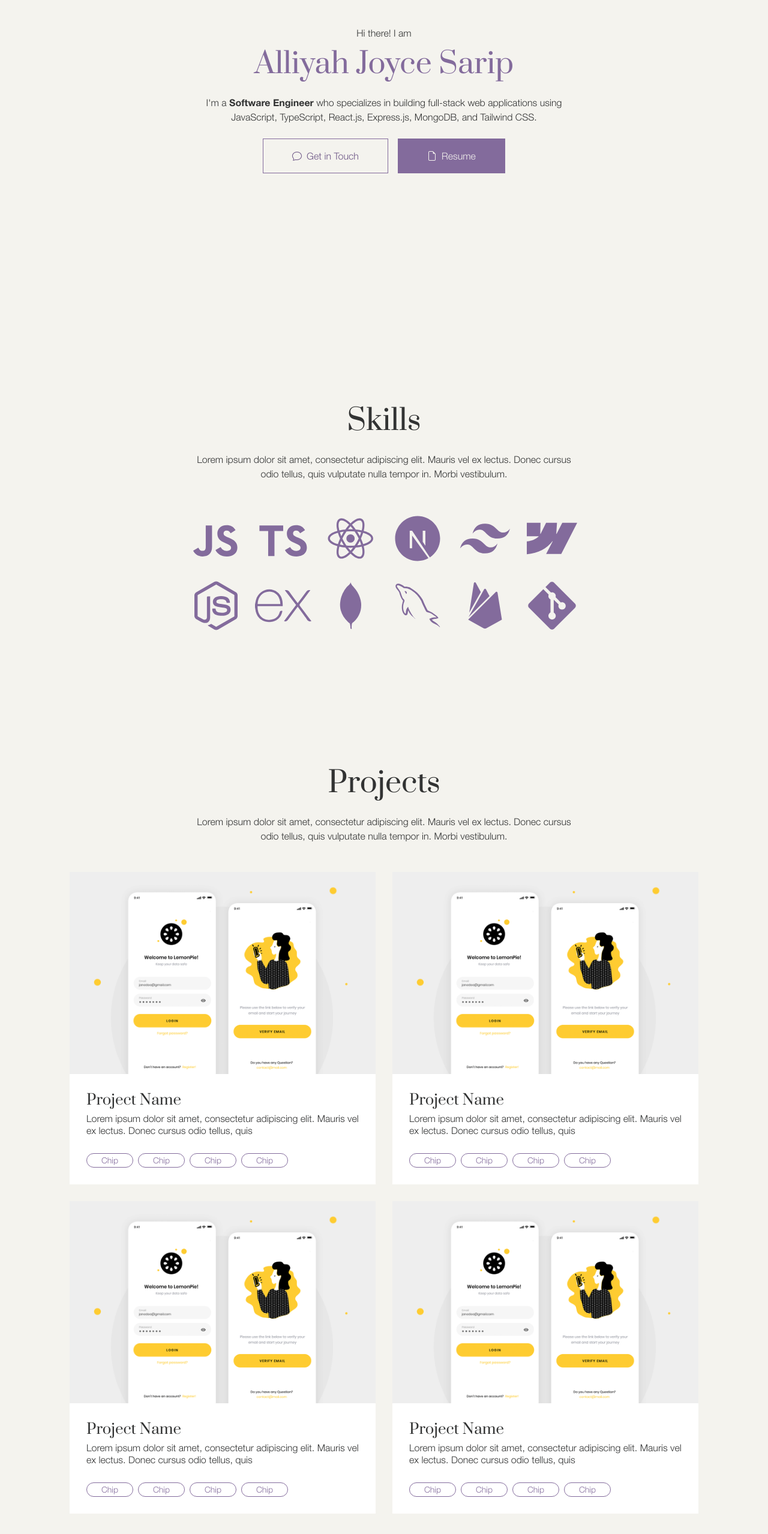
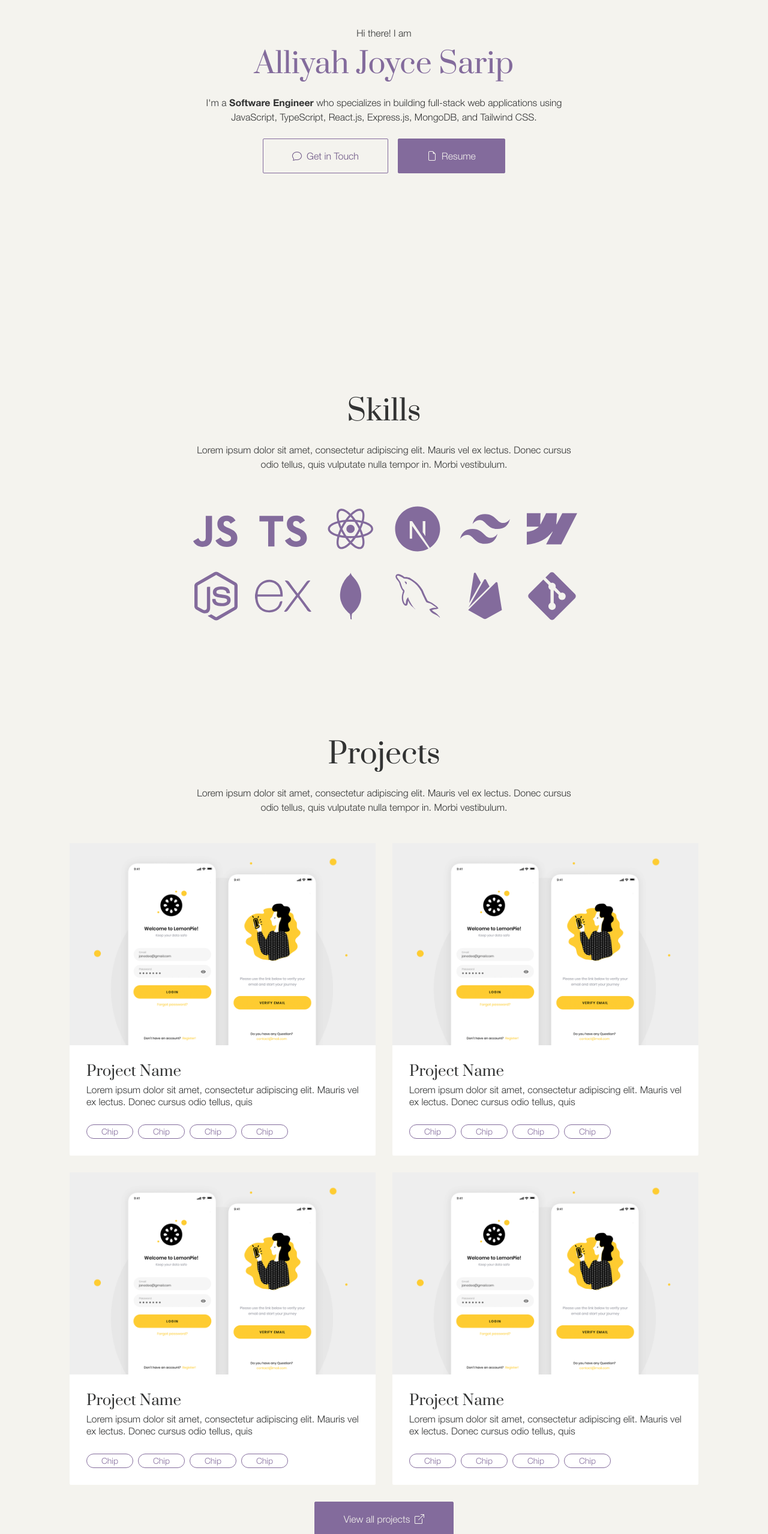
Before and after one commit to alliyah95/portfolio, a Next.js app: page / in a window 1280 px wide. Shown: the part 234-2792 px from the top of the page at 60% size. Built offline with nearby package versions, Linux system fonts and the light colour scheme.

Commit message:
style: modify general styles

```diff
--- a/src/app/globals.css
+++ b/src/app/globals.css
@@ -13,16 +13,16 @@
         @apply bg-white-200 text-black-100 text-sm md:text-base;
     }
     section {
-        @apply px-7 md:px-9 xl:px-10 py-20 md:py-24 xl:py-28;
+        @apply px-7 md:px-9 xl:px-10 py-12 md:py-16 xl:py-24;
     }
     h1 {
-        @apply font-prata text-4xl md:text-5xl 2xl:text-7xl leading-tight;
+        @apply font-prata text-3xl md:text-4xl lg:text-5xl 2xl:text-7xl leading-tight;
     }
     h2 {
-        @apply font-prata text-4xl md:text-5xl leading-tight mb-3 md:mb-7;
+        @apply font-prata text-3xl md:text-4xl lg:text-5xl leading-tight mb-3 md:mb-7;
     }
     h3 {
-        @apply font-prata text-xl md:text-2xl leading-tight;
+        @apply font-prata text-xl lg:text-2xl leading-tight;
     }
     input,
     textarea {
@@ -35,7 +35,7 @@
 
 @layer components {
     .btn {
-        @apply py-2 md:py-4 px-8 md:px-12 flex items-center space-x-2 border border-purple-100 transition-all duration-300;
+        @apply rounded-sm py-3 md:py-4 px-8 md:px-12 flex justify-center items-center space-x-2 border border-purple-100 transition-all duration-300;
     }
     .btn--filled {
         @apply bg-purple-100 hover:bg-purple-200 text-white-200 hover:border-purple-200;
@@ -46,6 +46,9 @@
     .btn[disabled] {
         @apply cursor-not-allowed;
     }
+    .btn--full-width {
+        @apply w-full md:w-auto;
+    }
 }
 
 @layer utilities {
--- a/src/components/contact/contact-form.tsx
+++ b/src/components/contact/contact-form.tsx
@@ -1,7 +1,7 @@
 "use client";
 
 import React from "react";
-import { BsSend, BsArrowRightSquare } from "react-icons/bs";
+import { BsArrowRightShort } from "react-icons/bs";
 import { useForm } from "react-hook-form";
 import { zodResolver } from "@hookform/resolvers/zod";
 import { ContactFormData } from "@/lib/types";
@@ -63,11 +63,11 @@ const ContactForm = (props: Props) => {
             <div className="mt-4 md:mt-8 flex justify-center">
                 <button
                     type="submit"
-                    className="btn btn--filled w-full md:w-auto py-3 justify-center"
+                    className="btn btn--filled w-full md:w-auto justify-center"
                     disabled={Object.keys(errors).length > 0}
                 >
-                    <div>Send Message</div>
-                    <BsArrowRightSquare className="text-xl" />
+                    <div>Send message</div>
+                    <BsArrowRightShort className="text-2xl" />
                 </button>
             </div>
         </form>
--- a/src/components/sections/hero.tsx
+++ b/src/components/sections/hero.tsx
@@ -6,7 +6,7 @@ type Props = {};
 
 const Hero = (props: Props) => {
     return (
-        <section className="min-h-[70vh] lg:min-h-screen flex justify-center items-center">
+        <section className="min-h-[50vh] lg:min-h-screen flex justify-center items-center">
             <div className="container text-center">
                 <div>
                     <p className="mb-3 md:mb-4 2xl:mb-6 2xl:text-xl">
@@ -29,8 +29,14 @@ const Hero = (props: Props) => {
                         url="#"
                         filled={false}
                         icon={<BsChat />}
+                        iconPosition="left"
                     />
-                    <Button text="Resume" url="#" icon={<BsFileEarmark />} />
+                    <Button
+                        text="Resume"
+                        url="#"
+                        icon={<BsFileEarmark />}
+                        iconPosition="left"
+                    />
                 </div>
             </div>
         </section>
--- a/src/components/sections/projects.tsx
+++ b/src/components/sections/projects.tsx
@@ -1,6 +1,6 @@
 import React from "react";
-import { ProjectCard, SectionInfo } from "@/components/ui";
-import { BsArrowRight, BsBoxArrowUpRight } from "react-icons/bs";
+import { Button, ProjectCard, SectionInfo } from "@/components/ui";
+import { BsBoxArrowUpRight } from "react-icons/bs";
 
 type Props = {};
 
@@ -21,20 +21,19 @@ const Projects = (props: Props) => {
                         <ProjectCard />
                         <ProjectCard />
                     </div>
+
+                    <div className="flex justify-center mt-7">
+                        <Button
+                            text="View all projects"
+                            url="#"
+                            filled={true}
+                            icon={<BsBoxArrowUpRight />}
+                            iconPosition="right"
+                            fullWidth={true}
+                        />
+                    </div>
                 </div>
             </section>
-            <a
-                className="block bg-purple-100 hover:bg-purple-200 transition-all duration-300 text-white-100 py-6 lg:py-8 -mt-10 lg:-mt-6"
-                href="https://github.com/alliyah95"
-                target="_blank"
-            >
-                <div className="container text-center ">
-                    <div className="flex items-center justify-center space-x-2">
-                        <div>See more projects</div>
-                        <BsBoxArrowUpRight />
-                    </div>
-                </div>
-            </a>
         </>
     );
 };
--- a/src/components/ui/button.tsx
+++ b/src/components/ui/button.tsx
@@ -5,16 +5,27 @@ type Props = {
     url: string;
     filled?: boolean;
     icon?: React.ReactNode;
+    iconPosition: "left" | "right";
+    fullWidth?: boolean;
 };
 
-const Button = ({ text, url, icon, filled = true }: Props) => {
-    const buttonClasses = filled ? "btn--filled" : "btn--outlined";
+const Button = ({
+    text,
+    url,
+    icon,
+    filled = true,
+    iconPosition,
+    fullWidth = false,
+}: Props) => {
+    const widthType = fullWidth ? "w-full md:w-auto" : "";
+    const buttonType = filled ? "btn--filled" : "btn--outlined";
 
     return (
-        <a className="cursor-pointer" href={url} target="_blank">
-            <div className={`btn ${buttonClasses}`}>
-                {icon}
+        <a className={`cursor-pointer ${widthType}`} href={url} target="_blank">
+            <div className={`btn ${buttonType}`}>
+                {iconPosition === "left" && icon}
                 <div>{text}</div>
+                {iconPosition === "right" && icon}
             </div>
         </a>
     );
--- a/src/components/ui/project-card.tsx
+++ b/src/components/ui/project-card.tsx
@@ -6,7 +6,7 @@ type Props = {};
 
 const ProjectCard = (props: Props) => {
     return (
-        <a className="bg-white-100 cursor-pointer" href="#">
+        <a className="bg-white-100 rounded-sm cursor-pointer" href="#">
             <div>
                 <Image
                     src="/images/projects/sample-project-thumbnail.png"
@@ -16,7 +16,7 @@ const ProjectCard = (props: Props) => {
                     layout="responsive"
                 />
             </div>
-            <div className="text-start p-4 lg:p-7 flex flex-col">
+            <div className="text-start p-5 lg:p-7 flex flex-col">
                 <div className="mb-4 md:mb-6">
                     <h3 className="mb-1">Project Name</h3>
                     <p className="leading-tight">
```
